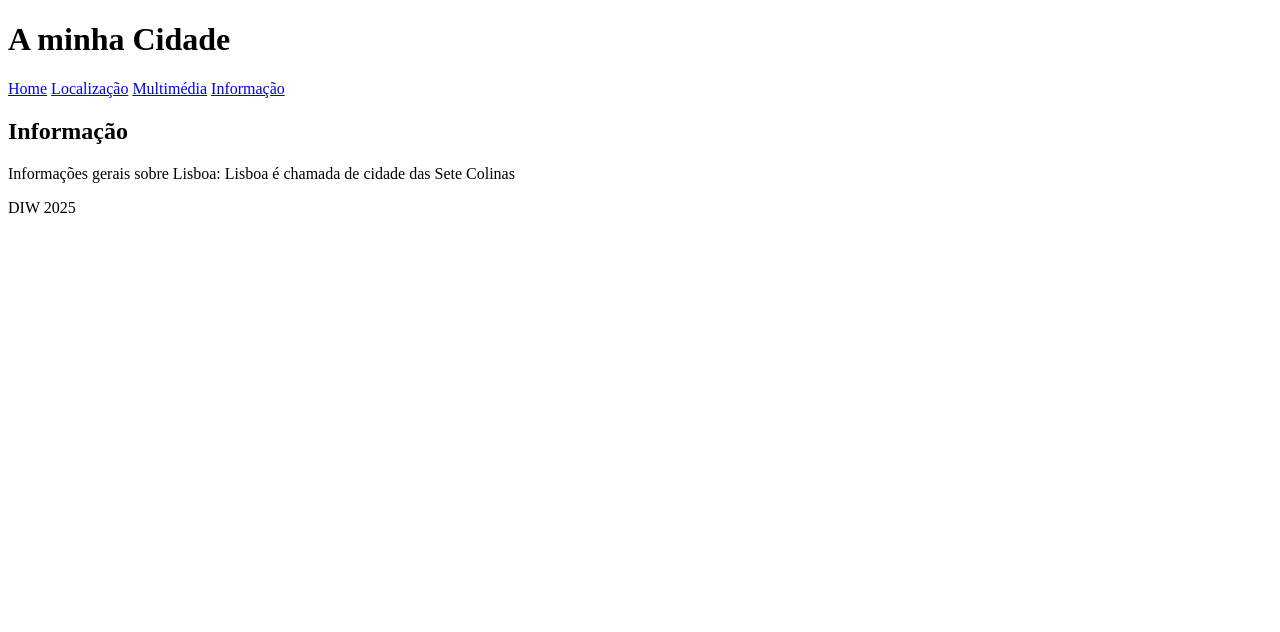
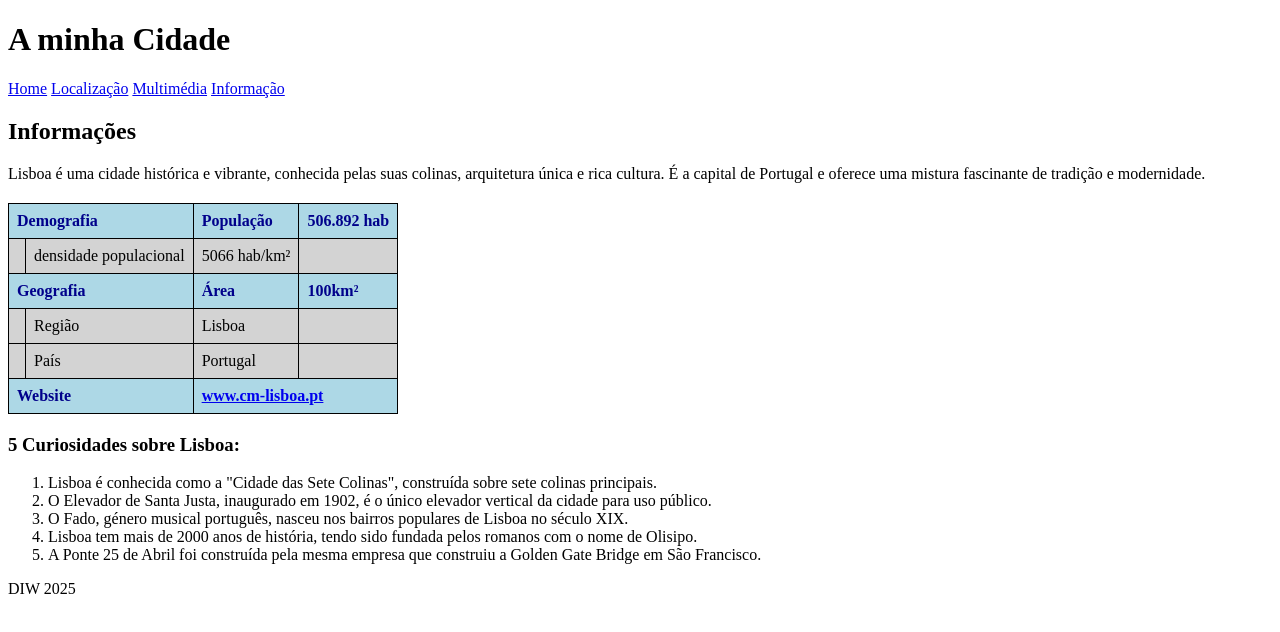
Before and after one commit to Goncalo10g/Goncalo10g.github.io, a plain HTML site: page lab2/info.html in a window 1280 px wide. Drawn offline with Linux system fonts and the light colour scheme.

Commit message:
primeira página web

```diff
--- a/lab2/info.html
+++ b/lab2/info.html
@@ -3,6 +3,28 @@
     <head>
         <meta charset="UTF-8">
         <title>Lisboa - Informação</title>
+        <style>
+            th {
+                background-color: lightblue;
+                color: darkblue;
+            }
+
+            td {
+                background-color: lightgray;
+                color: black;
+            }
+
+            table {
+                border-collapse: collapse;
+                margin: 20px 0;
+            }
+
+            th, td {
+                border: 1px solid black;
+                padding: 8px;
+                text-align: left;
+            }
+        </style>
     </head>
     <body>
         <header>
@@ -15,9 +37,52 @@
             </nav>
         </header>
         <main>
-            <h2>Informação</h2>
-            <p>Informações gerais sobre Lisboa: Lisboa é chamada de cidade das Sete Colinas</p>
+            <h2>Informações</h2>
+            <p>Lisboa é uma cidade histórica e vibrante, conhecida pelas suas colinas, arquitetura única e rica cultura. É a capital de Portugal e oferece uma mistura fascinante de tradição e modernidade.</p>
 
+            <table>
+                <tr>
+                    <th colspan="2">Demografia</th>
+                    <th>População</th>
+                    <th>506.892 hab</th>
+                </tr>
+                <tr>
+                    <td></td>
+                    <td>densidade populacional</td>
+                    <td>5066 hab/km²</td>
+                    <td></td>
+                </tr>
+                <tr>
+                    <th colspan="2">Geografia</th>
+                    <th>Área</th>
+                    <th>100km²</th>
+                </tr>
+                <tr>
+                    <td></td>
+                    <td>Região</td>
+                    <td>Lisboa</td>
+                    <td></td>
+                </tr>
+                <tr>
+                    <td></td>
+                    <td>País</td>
+                    <td>Portugal</td>
+                    <td></td>
+                </tr>
+                <tr>
+                    <th colspan="2">Website</th>
+                    <th colspan="2"><a href="https://www.cm-lisboa.pt">www.cm-lisboa.pt</a></th>
+                </tr>
+            </table>
+
+            <h3>5 Curiosidades sobre Lisboa:</h3>
+            <ol>
+                <li>Lisboa é conhecida como a "Cidade das Sete Colinas", construída sobre sete colinas principais.</li>
+                <li>O Elevador de Santa Justa, inaugurado em 1902, é o único elevador vertical da cidade para uso público.</li>
+                <li>O Fado, género musical português, nasceu nos bairros populares de Lisboa no século XIX.</li>
+                <li>Lisboa tem mais de 2000 anos de história, tendo sido fundada pelos romanos com o nome de Olisipo.</li>
+                <li>A Ponte 25 de Abril foi construída pela mesma empresa que construiu a Golden Gate Bridge em São Francisco.</li>
+            </ol>
         </main>
         <footer>
             <p>DIW 2025</p>
```
